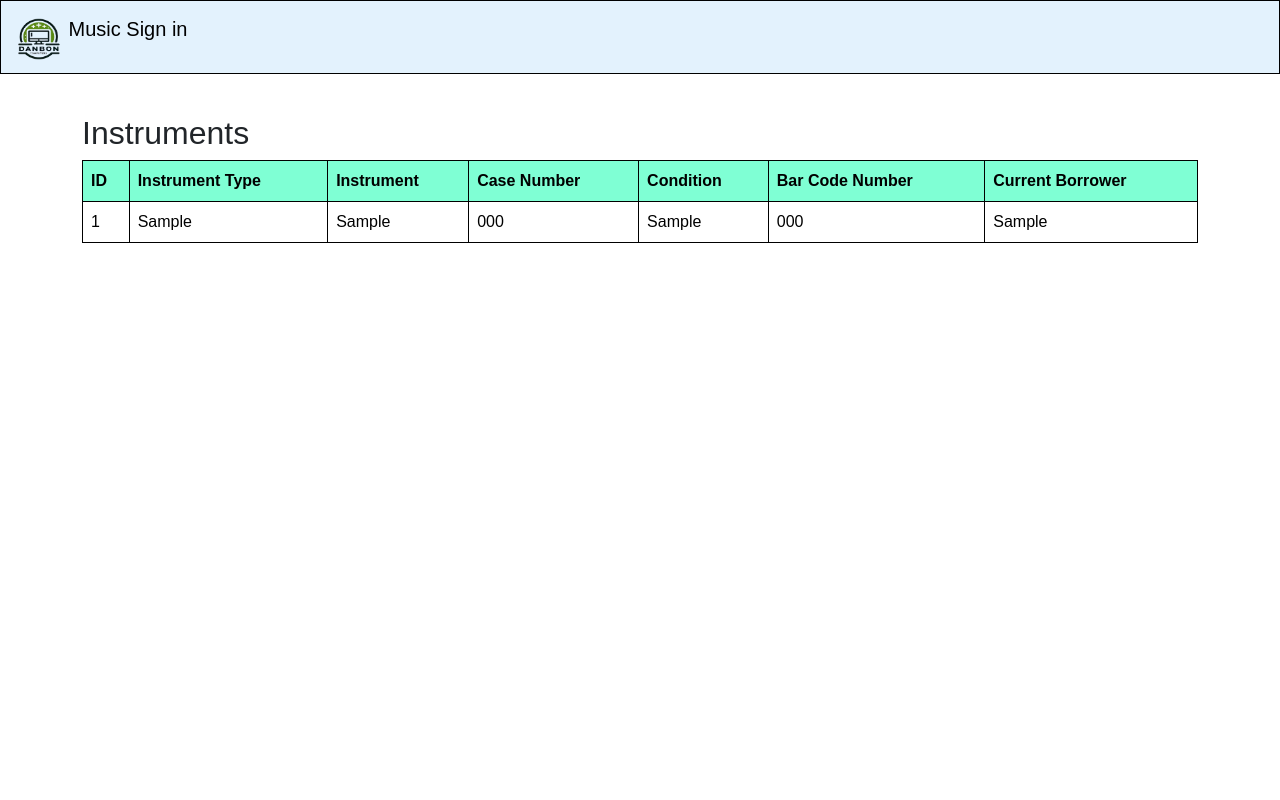
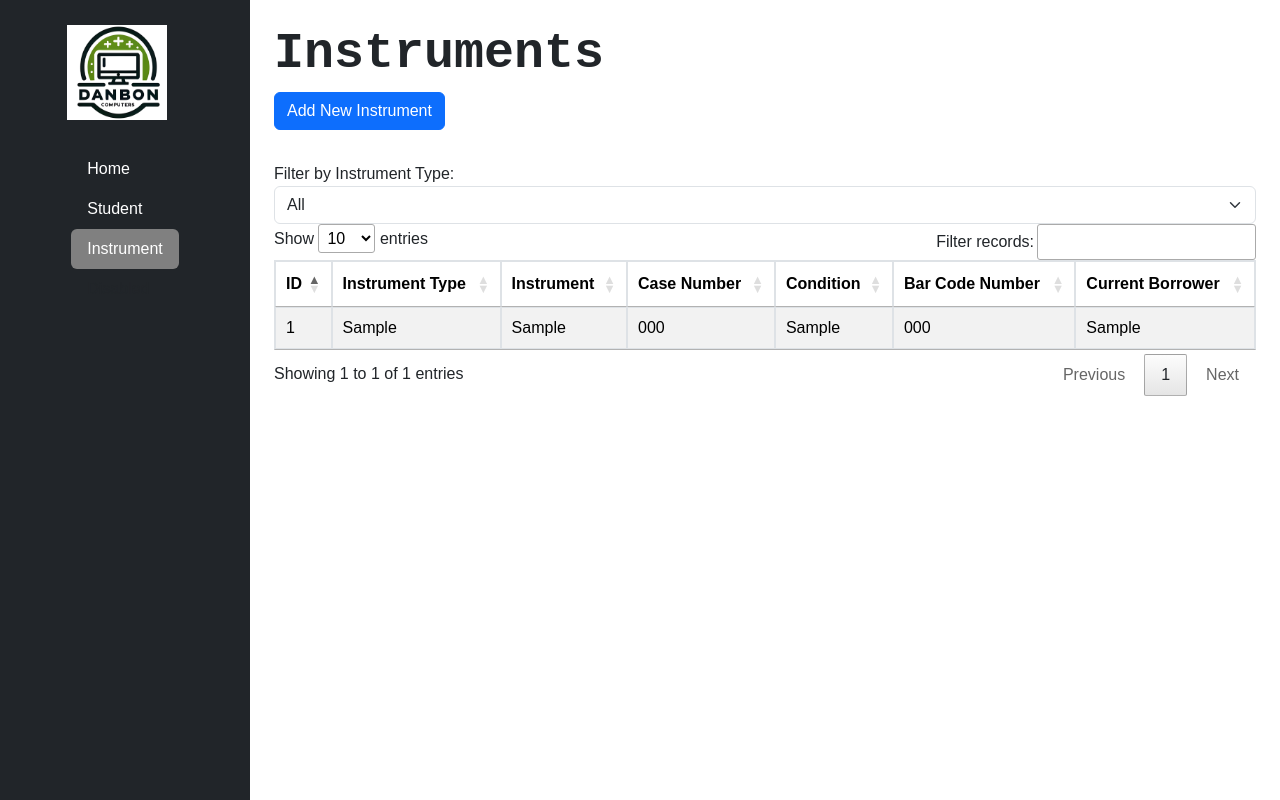
Before and after one commit to DanielZhong24/Music-signout, a Flask app: page /instrument in a window 1280 px wide. Run offline with Flask 3, Linux system fonts and the light colour scheme; tables that the repository leaves empty hold one stand-in row (values such as "Sample post"); some libraries are stand-ins or nearby versions.

Commit message:
Admin dashboard

```diff
--- a/app/__init__.py
+++ b/app/__init__.py
@@ -1,4 +1,4 @@
-from flask import Flask
+from flask import Flask , request, render_template
 from flask_sqlalchemy import SQLAlchemy
 from config import Config
 
@@ -11,6 +11,12 @@ def create_app():
 
     #db is the database
     db.init_app(app)
+
+    #check active page
+    def is_active_page(page):
+        return 'active' if request.path == page else ''
+
+    app.jinja_env.globals.update(is_active_page=is_active_page)
     with app.app_context():
         '''
         from app.view.newfolder.viewNew import new_bp
--- a/app/controller/InstrumentController.py
+++ b/app/controller/InstrumentController.py
@@ -1,11 +1,34 @@
 # app/controller/StudentController.py
 
-from flask import Blueprint, render_template
+from flask import Blueprint, render_template, request, redirect, url_for, flash
 from ..model.InstrumentModel import Instrument
-
+from app import db
 instrument_bp = Blueprint('instrument_bp', __name__)
 
-@instrument_bp.route('/instrument')
-def instruments():
+@instrument_bp.route('/instrument',methods=['GET'])
+def instrument():
     instruments = Instrument.query.all()
     return render_template('instrument/instrument.html', instruments=instruments)
+
+@instrument_bp.route('/addInstrument', methods=['GET', 'POST'])
+def add_instrument():
+    if request.method == 'POST':
+        instrument_type = request.form['instrument_type']
+        instrument = request.form['instrument']
+        case_number = request.form['case_number']
+        condition = request.form['condition']
+        bar_code = request.form['bar_code']
+        current_borrower = request.form.get('current_borrower', None)
+
+        existing_intrument = Instrument.query.filter_by(instrument=instrument,case_number=case_number).first()
+        if existing_intrument:
+            flash('Instrument with the same case number already exists!', 'danger')
+            return redirect(url_for('instrument_bp.add_instrument'))
+        new_instrument = Instrument(instrument_type, instrument, case_number, condition, bar_code, current_borrower)
+        db.session.add(new_instrument)
+        db.session.commit()
+
+        flash('Instrument added successfully!', 'success')
+        return redirect(url_for('instrument_bp.add_instrument'))
+
+    return render_template('instrument/add_instrument.html')
--- a/app/model/StudentModel.py
+++ b/app/model/StudentModel.py
@@ -9,5 +9,4 @@ class MusicStudent(db.Model):
     student_lastName = db.Column(db.String(80), nullable=False)
     student_id = db.Column(db.String(80), nullable=False)
     grade = db.Column(db.Integer, nullable=False)
-    def __repr__(self):
-        return f'<MusicStudent {self.name}>'
+    #make contructor
--- a/app/static/css/styles.css
+++ b/app/static/css/styles.css
@@ -14,16 +14,21 @@ main {
     padding: 1em;
 }
 
-.table{
-    border: 1px solid black;
+
+.nav-link.active{
+    background-color: grey !important;
+}
+.table-bordered {
+    border: 1px solid #dee2e6;
 }
 
-.table th{
-    background-color: aquamarine;
+.table-bordered th,
+.table-bordered td {
+    border: 1px solid #dee2e6;
 }
 
-.table th, td{
-    border: 1px solid black;
-    padding: 8px;
-    text-align: left;
+.section-title{
+    font-family: 'Courier New', Courier, monospace;
+    font-weight: bold;
+    font-size:50px;
 }
--- /dev/null
+++ b/app/static/js/instrument.js
@@ -0,0 +1,23 @@
+$(document).ready(function() {
+    var table = $('#instrument-table').DataTable({
+        "paging": true,
+        "searching": true,
+        "ordering": true,
+        "info": true,
+        "lengthChange": true,
+        "pageLength": 10,
+        "scrollx":true,
+        "language": {
+            "search": "Filter records:",
+            "lengthMenu": "Show _MENU_ entries",
+            "info": "Showing _START_ to _END_ of _TOTAL_ entries",
+            "infoEmpty": "No entries available",
+            "infoFiltered": "(filtered from _MAX_ total entries)"
+        }
+    });
+    $('#instrument-type-search').on('change', function() {
+        var searchValue = $(this).val();
+        table.column(1).search(searchValue).draw();
+    });
+
+});
--- /dev/null
+++ b/app/static/js/student.js
@@ -0,0 +1,22 @@
+$(document).ready(function() {
+    var table = $('#student-table').DataTable({
+        "paging": true,
+        "searching": true,
+        "ordering": true,
+        "info": true,
+        "lengthChange": true,
+        "pageLength": 10,
+        "scrollx":true,
+        "language": {
+            "search": "Filter records:",
+            "lengthMenu": "Show _MENU_ entries",
+            "info": "Showing _START_ to _END_ of _TOTAL_ entries",
+            "infoEmpty": "No entries available",
+            "infoFiltered": "(filtered from _MAX_ total entries)"
+        }
+    });
+    $('#student-type-search').on('change', function() {
+        var searchValue = $(this).val();
+        table.column(4).search(searchValue).draw();
+    });
+});
--- a/app/templates/base.html
+++ b/app/templates/base.html
@@ -6,21 +6,45 @@
     <title>{% block title %}My Application{% endblock %}</title>
     <!-- Bootstrap CSS -->
     <link href="https://cdn.jsdelivr.net/npm/bootstrap@5.3.3/dist/css/bootstrap.min.css" rel="stylesheet" integrity="sha384-QWTKZyjpPEjISv5WaRU9OFeRpok6YctnYmDr5pNlyT2bRjXh0JMhjY6hW+ALEwIH" crossorigin="anonymous">    <link rel="stylesheet" href="{{ url_for('static', filename='css/styles.css') }}">
+    <!-- Datatable CSS -->
+    <link rel="stylesheet" href="https://cdn.datatables.net/2.0.8/css/dataTables.dataTables.css" />
 </head>
 <body>
-    <nav class="navbar" style="background-color: #e3f2fd; border: 1px solid black;">
-        <div class="container-fluid">
-          <a class="navbar-brand" href="#">
-            <img src="{{ url_for('static', filename='img/logo.png') }}" alt="Logo" width="50" height="42" class="d-inline-block align-text-top">
-            Music Sign in
-        </a>
-        </div>
-    </nav>
-    <main class="container mt-4">
-        {% block content %}{% endblock %}
-    </main>
+    <div class="d-flex">
+        <nav class="navbar navbar-dark bg-dark flex-column p-3" style="width: 250px; height: 100vh;">
+            <a class="navbar-brand mb-4" href="#">
+                <img src="{{url_for('static',filename='img/logo_light.png')}}" alt="Logo" width="100" height="95" class="d-inline-block align-text-top">
+            </a>
+            <ul class="nav nav-pills flex-column mb-auto">
+                <li class="nav-item">
+                    <a class="nav-link text-white {{ is_active_page('/') }}" aria-current="page" href="/">Home</a>
+                </li>
+                <li class="nav-item">
+                    <a class="nav-link text-white {{ is_active_page('/student') }}" href="/student">Student</a>
+                </li>
+                <li class="nav-item">
+                    <a class="nav-link text-white {{ is_active_page('/instrument') }}" href="/instrument">Instrument</a>
+                </li>
+                <li class="nav-item">
+                    <a class="nav-link disabled" aria-disabled="true">Disabled</a>
+                </li>
+            </ul>
+        </nav>
+        <main class="flex-grow-1 p-4">
+            {% block content %}{% endblock %}
+        </main>
+    </div>
+    <script src="https://code.jquery.com/jquery-3.6.0.min.js"></script>
+    <script src="https://cdn.jsdelivr.net/npm/@popperjs/core@2.9.2/dist/umd/popper.min.js"></script>
+
+
     <!-- Bootstrap JS and dependencies -->
     <script src="https://cdn.jsdelivr.net/npm/bootstrap@5.3.3/dist/js/bootstrap.bundle.min.js" integrity="sha384-YvpcrYf0tY3lHB60NNkmXc5s9fDVZLESaAA55NDzOxhy9GkcIdslK1eN7N6jIeHz" crossorigin="anonymous"></script>
-    <script src="{{ url_for('static', filename='js/custom.js') }}"></script>
+    <script src="{{ url_for('static', filename='js/system.js') }}"></script>
+    <!-- Datatable JS and dependencies -->
+    <script src="https://cdn.datatables.net/2.0.8/js/dataTables.js"></script>
+    <script src="{{ url_for('static', filename='js/instrument.js') }}"></script>
+    <script src="{{ url_for('static', filename='js/student.js') }}"></script>
+
 </body>
 </html>
--- a/app/templates/instrument/instrument.html
+++ b/app/templates/instrument/instrument.html
@@ -1,10 +1,21 @@
 {% extends "base.html" %}
 
-{% block title %}Music Students{% endblock %}
+{% block title %}Instruments{% endblock %}
 
 {% block content %}
-<h2> Instruments </h2>
-<table class="table">
+<h2 class="section-title">Instruments</h2>
+<a href="{{ url_for('instrument_bp.add_instrument') }}" class="btn btn-primary mb-3">Add New Instrument</a>
+<div class="mt-3">
+    <label for="instrument-type-search">Filter by Instrument Type:</label>
+    <select id="instrument-type-search" class="form-select">
+        <option value="">All</option>
+        {% for instrument in instruments|unique(attribute='instrument_type') %}
+        <option value="{{ instrument.instrument_type }}">{{ instrument.instrument_type }}</option>
+        {% endfor %}
+    </select>
+
+<div class="table-responsive">
+    <table id="instrument-table" class="table table-striped table-bordered">
         <thead>
             <tr>
                 <th>ID</th>
@@ -30,4 +41,5 @@
             {% endfor %}
         </tbody>
     </table>
+</div>
 {% endblock %}
```
Also changed, not shown: app/model/InstrumentModel.py (+9 -3 lines), app/templates/instrument/add_instrument.html (added, +84 -0 lines), app/templates/student/student.html (+14 -2 lines), app/static/img/logo_light.png (added), app/static/js/system.js (added). Lines whose indentation alone changed are shown as unchanged.
